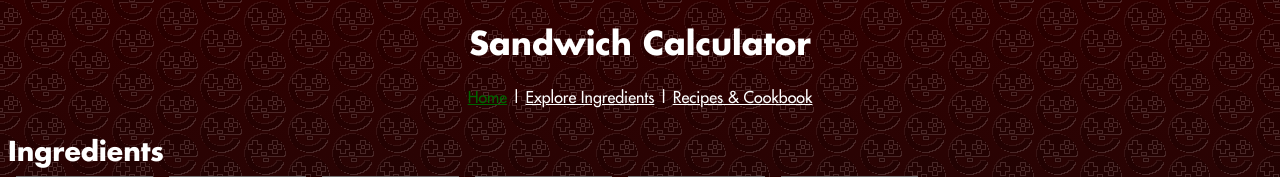
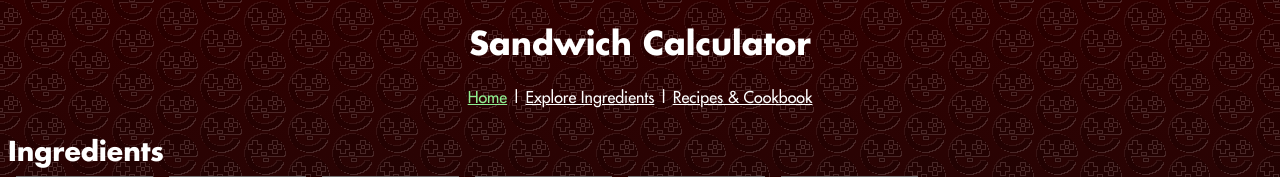
Before and after one commit to enigma0Z/pokemon-sv-sandwich-calc, a React (Create React App) app: page / in a window 1280 px wide. In both pictures the pointer is over the link "Home". Shown: the top 177 px of the page. Built offline with nearby package versions, Linux system fonts and the light colour scheme.

Commit message:
Lightgreen links look better

```diff
--- a/src/index.css
+++ b/src/index.css
@@ -59,7 +59,7 @@ h1 {
 }
 
 a:visited { color: white; }
-a:hover { color: darkgreen; }
+a:hover { color: lightgreen; }
 a:active { color: white; }
 a { color: white; }
 
```
